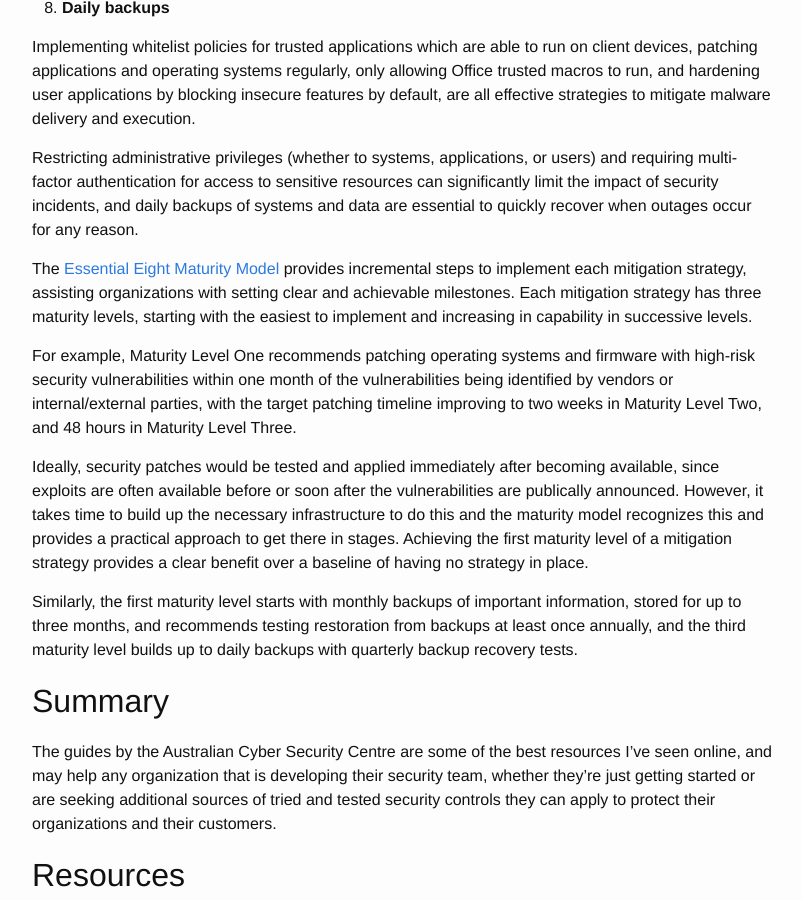
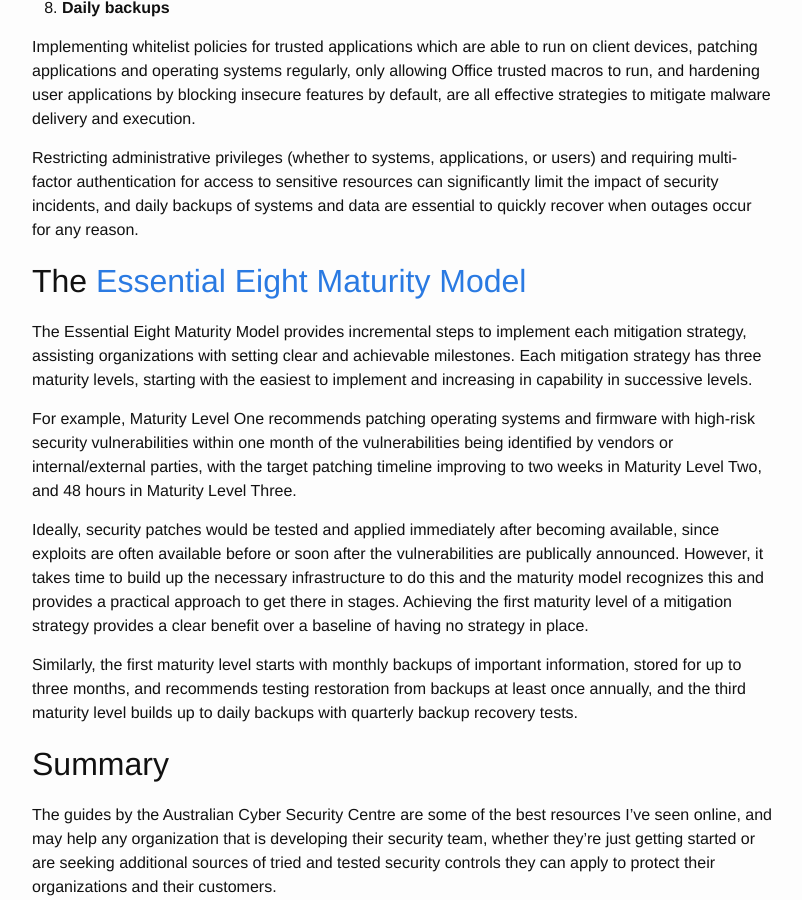
Before and after one commit to msayson/msayson.github.io, a Jekyll site: the page built from _posts/2019-08-25-top-mitigation-strategies-from-acsc.markdown, in a window 1280 px wide and 900 px high, scrolled down 975 px. Shown: the whole window, without its empty margins (238-1040 px from the left). Built offline with Jekyll 4.4.1, drawn with Linux system fonts in a browser that asks for light colours.

Commit message:
Split out section for ACSC mitigation strategies post

```diff
--- a/_posts/2019-08-25-top-mitigation-strategies-from-acsc.markdown
+++ b/_posts/2019-08-25-top-mitigation-strategies-from-acsc.markdown
@@ -29,7 +29,8 @@
 
 Restricting administrative privileges (whether to systems, applications, or users) and requiring multi-factor authentication for access to sensitive resources can significantly limit the impact of security incidents, and daily backups of systems and data are essential to quickly recover when outages occur for any reason.
 
-The [Essential Eight Maturity Model](https://www.cyber.gov.au/publications/essential-eight-maturity-model) provides incremental steps to implement each mitigation strategy, assisting organizations with setting clear and achievable milestones.  Each mitigation strategy has three maturity levels, starting with the easiest to implement and increasing in capability in successive levels.
+## The [Essential Eight Maturity Model](https://www.cyber.gov.au/publications/essential-eight-maturity-model)
+The Essential Eight Maturity Model provides incremental steps to implement each mitigation strategy, assisting organizations with setting clear and achievable milestones.  Each mitigation strategy has three maturity levels, starting with the easiest to implement and increasing in capability in successive levels.
 
 For example, Maturity Level One recommends patching operating systems and firmware with high-risk security vulnerabilities within one month of the vulnerabilities being identified by vendors or internal/external parties, with the target patching timeline improving to two weeks in Maturity Level Two, and 48 hours in Maturity Level Three.
 
```
